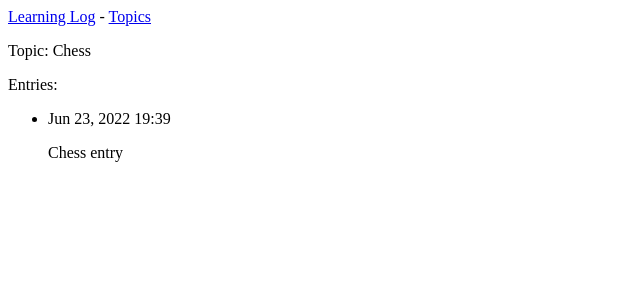
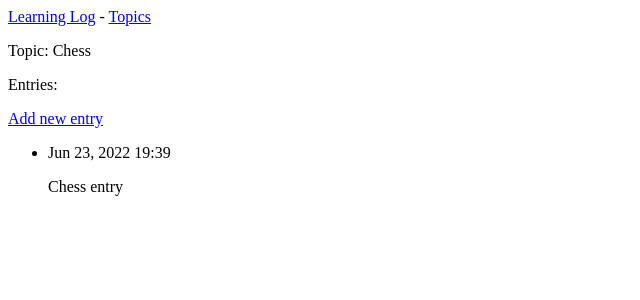
Before and after one commit to hb82hb/learning_log, a Django app: page /topics/1/ in a window 1280 px wide. Shown: the top 300 px of the page, without its empty margins (0-640 px from the left). Run offline with Django 4.2, Linux system fonts and the light colour scheme; data comes from the database, SQL or seed files in the repository; both versions use the stored data as it was after the commit.

Commit message:
Add entries and topics

```diff
--- a/learning_logs/templates/learning_logs/topic.html
+++ b/learning_logs/templates/learning_logs/topic.html
@@ -5,6 +5,9 @@
   <p>Topic: {{ topic }}</p>
 
   <p>Entries:</p>
+  <p>
+    <a href="{% url 'learning_logs:new_entry' topic.id %}">Add new entry</a>
+  </p>
   <ul>
   {% for entry in entries %}
     <li>
--- a/learning_logs/templates/learning_logs/topics.html
+++ b/learning_logs/templates/learning_logs/topics.html
@@ -14,4 +14,6 @@
 	{% endfor %}
   </ul>
 
+  <a href="{% url 'learning_logs:new_topic' %}">Add a new topic</a>
+
 {% endblock content %}
--- a/learning_logs/urls.py
+++ b/learning_logs/urls.py
@@ -12,4 +12,8 @@ urlpatterns = [
     path('topics/', views.topics, name='topics'),
     #Detail page for single topic
     path('topics/<int:topic_id>/', views.topic, name='topic'),
+    #Page for adding new topic
+    path('new_topic/', views.new_topic, name='new_topic'),
+    #Page for adding a new entry
+    path('new_entry/<int:topic_id>/', views.new_entry, name='new_entry'),
 ]
--- a/learning_logs/views.py
+++ b/learning_logs/views.py
@@ -1,6 +1,7 @@
-from django.shortcuts import render
+from django.shortcuts import render, redirect
 
 from .models import Topic
+from .forms import TopicForm, EntryForm
 
 def index(request):
     """The home page for Learning Log"""
@@ -18,3 +19,39 @@ def topic(request, topic_id):
     entries = topic.entry_set.order_by('-date_added')
     context = {'topic': topic, 'entries': entries}
     return render(request, 'learning_logs/topic.html', context)
+
+def new_topic(request):
+    """Add a new topic"""
+    if request.method != 'POST':
+        #No data submitted; create a blank form
+        form = TopicForm()
+    else:
+        #POST data submitted
+        form = TopicForm(data=request.POST)
+        if form.is_valid():
+            form.save()
+            return redirect('learning_logs:topics')
+
+    #Display a blank or invalid form
+    context = {'form': form}
+    return render(request, 'learning_logs/new_topic.html', context)
+
+def new_entry(request, topic_id):
+    """Add a new entry for a particular topic"""
+    topic = Topic.objects.get(id=topic_id)
+
+    if request.method != 'POST':
+        #No data submitted; create a blank form
+        form = EntryForm()
+    else:
+        #POST data sumbmitted; process data
+        form = EntryForm(data=request.POST)
+        if form.is_valid():
+            new_entry = form.save(commit=False)
+            new_entry.topic = topic
+            new_entry.save()
+            return redirect('learning_logs:topic', topic_id=topic_id)
+
+    #Display a blank or invalid form
+    context = {'topic': topic, 'form': form}
+    return render(request, 'learning_logs/new_entry.html', context)
```
Also changed, not shown: learning_logs/forms.py (added, +16 -0 lines), learning_logs/templates/learning_logs/new_entry.html (added, +14 -0 lines), learning_logs/templates/learning_logs/new_topic.html (added, +12 -0 lines), db.sqlite3.
